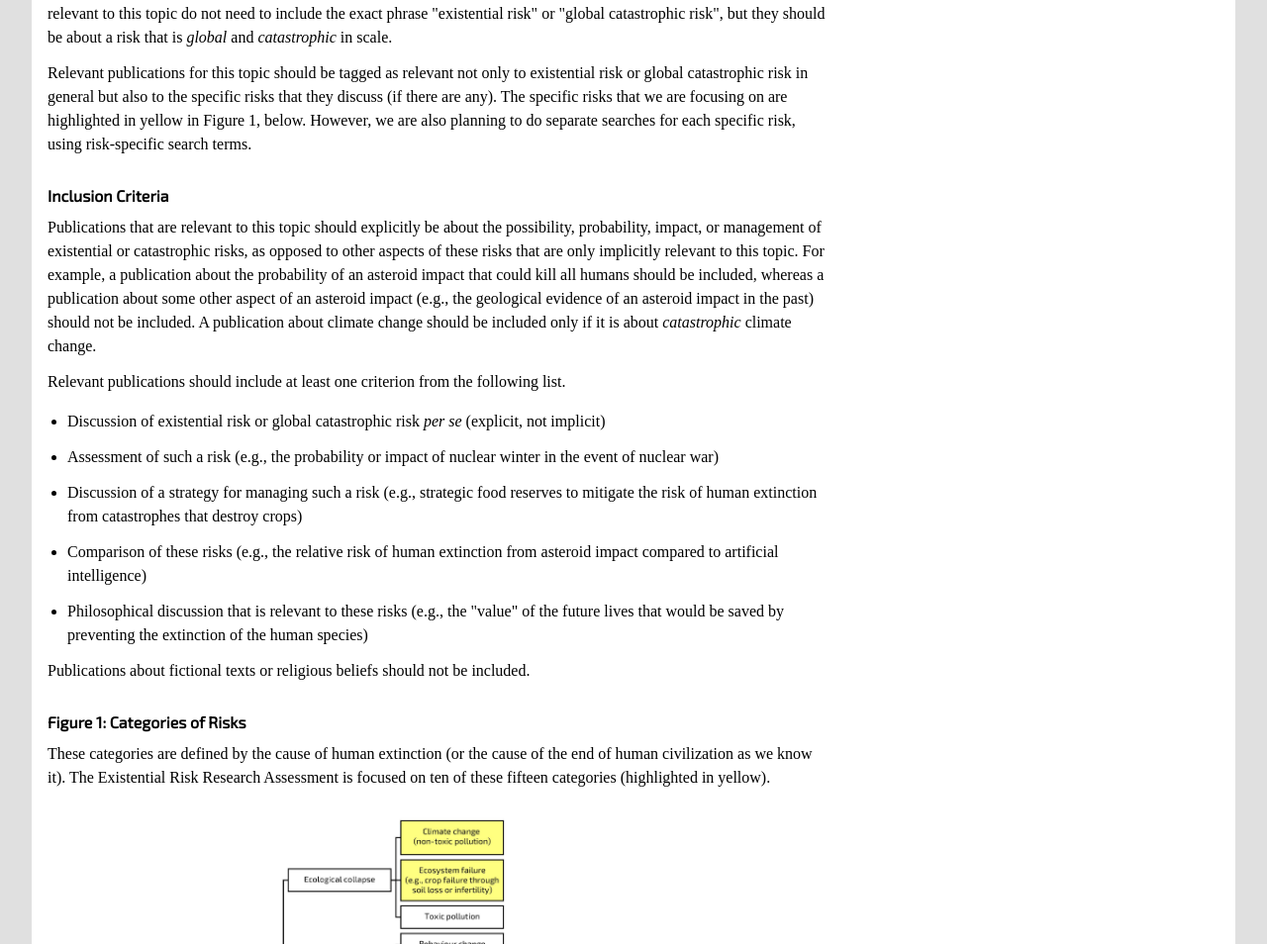
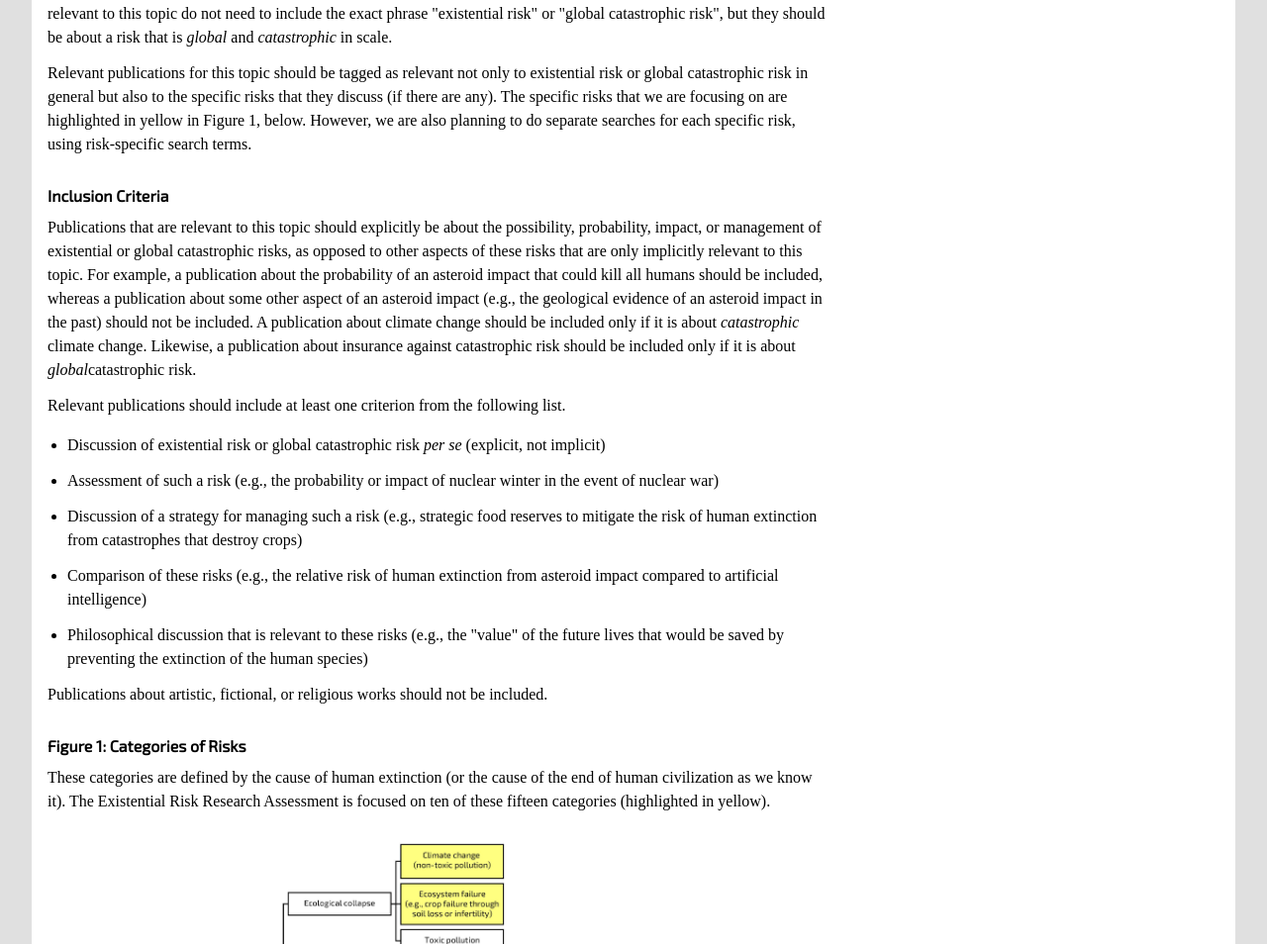
Before and after one commit to gormshackelford/x-risk, a Django app: page /methods/ in a window 1280 px wide. Shown: the part 344-1298 px from the top of the page at 99% size. Run offline with Django 3.2, Linux system fonts and the light colour scheme; some web fonts are replaced.

Commit message:
Changed text

```diff
--- a/engine/templates/engine/existential_risk_sidebar.html
+++ b/engine/templates/engine/existential_risk_sidebar.html
@@ -7,5 +7,5 @@
   <li>Comparison of these risks (e.g., the relative risk of human extinction from asteroid impact compared to artificial intelligence)</li>
   <li>Philosophical discussion that is relevant to these risks (e.g., the "value" of the future lives that would be saved by preventing the extinction of the human species)</li>
 </ul>
-<p>Publications about fictional texts or religious beliefs should not be included.</p>
+<p>Publications about artistic, fictional, or religious works should not be included.</p>
 <p>Many publications will be irrelevant (an expected consequence of an inclusive search strategy), and we would not be surprised if you assessed most publications as irrelevant.</p>
--- a/engine/templates/engine/methods.html
+++ b/engine/templates/engine/methods.html
@@ -19,7 +19,7 @@
     <p>Relevant publications for this topic should be tagged as relevant not only to existential risk or global catastrophic risk in general but also to the specific risks that they discuss (if there are any). The specific risks that we are focusing on are highlighted in yellow in Figure 1, below. However, we are also planning to do separate searches for each specific risk, using risk-specific search terms.</p>
 
     <h2>Inclusion Criteria</h2>
-    <p>Publications that are relevant to this topic should explicitly be about the possibility, probability, impact, or management of existential or catastrophic risks, as opposed to other aspects of these risks that are only implicitly relevant to this topic. For example, a publication about the probability of an asteroid impact that could kill all humans should be included, whereas a publication about some other aspect of an asteroid impact (e.g., the geological evidence of an asteroid impact in the past) should not be included. A publication about climate change should be included only if it is about <span class="italic">catastrophic</span> climate change.</p>
+    <p>Publications that are relevant to this topic should explicitly be about the possibility, probability, impact, or management of existential or global catastrophic risks, as opposed to other aspects of these risks that are only implicitly relevant to this topic. For example, a publication about the probability of an asteroid impact that could kill all humans should be included, whereas a publication about some other aspect of an asteroid impact (e.g., the geological evidence of an asteroid impact in the past) should not be included. A publication about climate change should be included only if it is about <span class="italic">catastrophic</span> climate change. Likewise, a publication about insurance against catastrophic risk should be included only if it is about <span class="italic">global</span>catastrophic risk.</p>
     <p>Relevant publications should include at least one criterion from the following list.</p>
     <ul>
       <li>Discussion of existential risk or global catastrophic risk <span class="italic">per se</span> (explicit, not implicit)</li>
@@ -28,7 +28,7 @@
       <li>Comparison of these risks (e.g., the relative risk of human extinction from asteroid impact compared to artificial intelligence)</li>
       <li>Philosophical discussion that is relevant to these risks (e.g., the "value" of the future lives that would be saved by preventing the extinction of the human species)</li>
     </ul>
-    <p>Publications about fictional texts or religious beliefs should not be included.</p>
+    <p>Publications about artistic, fictional, or religious works should not be included.</p>
 
     <h2>Figure 1: Categories of Risks</h2>
     <p>These categories are defined by the cause of human extinction (or the cause of the end of human civilization as we know it). The Existential Risk Research Assessment is focused on ten of these fifteen categories (highlighted in yellow).</p>
@@ -65,7 +65,7 @@
       <h3>Biotechnology</h3>
       <p>Publications about synthetic biology and genetic engineering should be in this category (e.g., CRISPR).</p>
       <h3>Other science or technology</h3>
-      <p>Publications about physics accidents should be in this category (e.g., the Large Hadron Collider). Publications about geoengineering accidents should also be in this category (and possibly also in "climate change"). Publications about molecular nanotechnology should also be in this category (e.g., grey goo).</p>
+      <p>Publications about physics accidents should be in this category (e.g., the Large Hadron Collider). Publications about geoengineering accidents should also be in this category (and possibly also in "climate change"). Publications about molecular nanotechnology should also be in this category (e.g., grey goo). Publications about transhumanism (through neuroscience) should also be in this category.</p>
       <h3>System failure</h3>
       <p>This category is about the end of human civilization through the failure of the technological systems upon which it depends (e.g., the electricity grid or the internet). Publications about the failure of food supply chains should be in this category.</p>
     </div>
```
